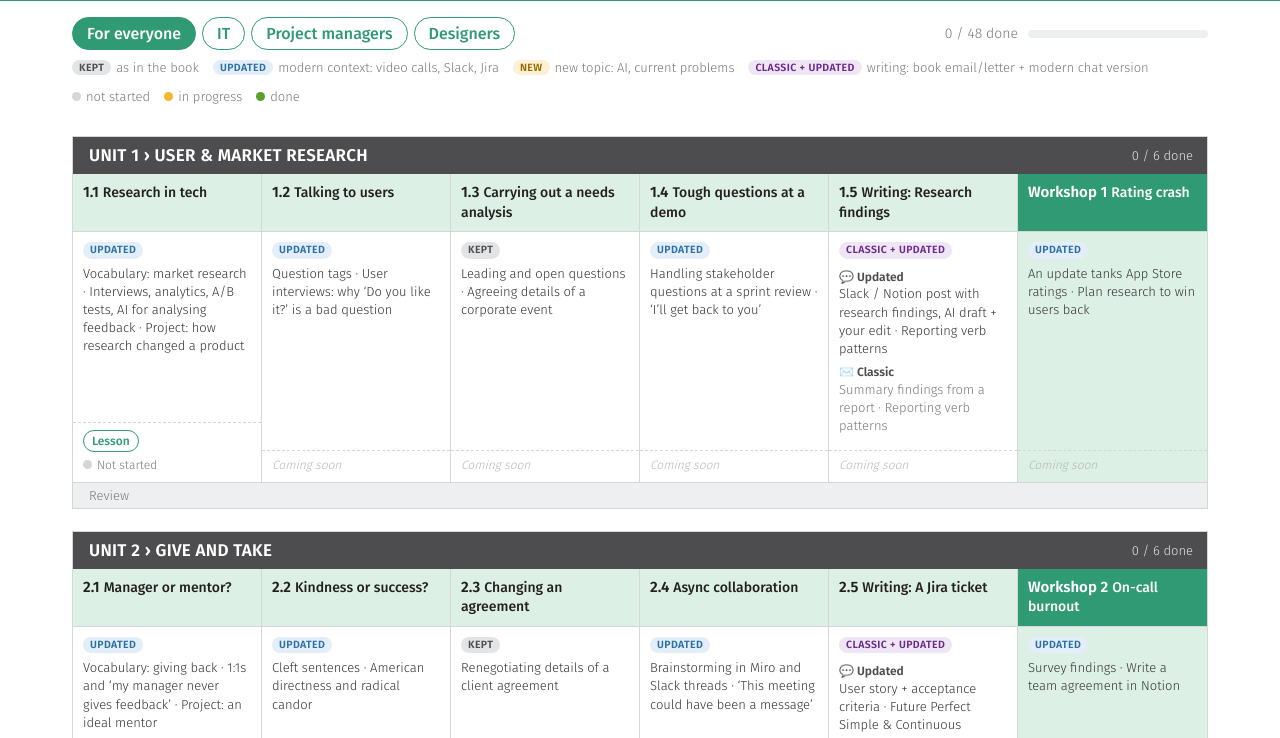
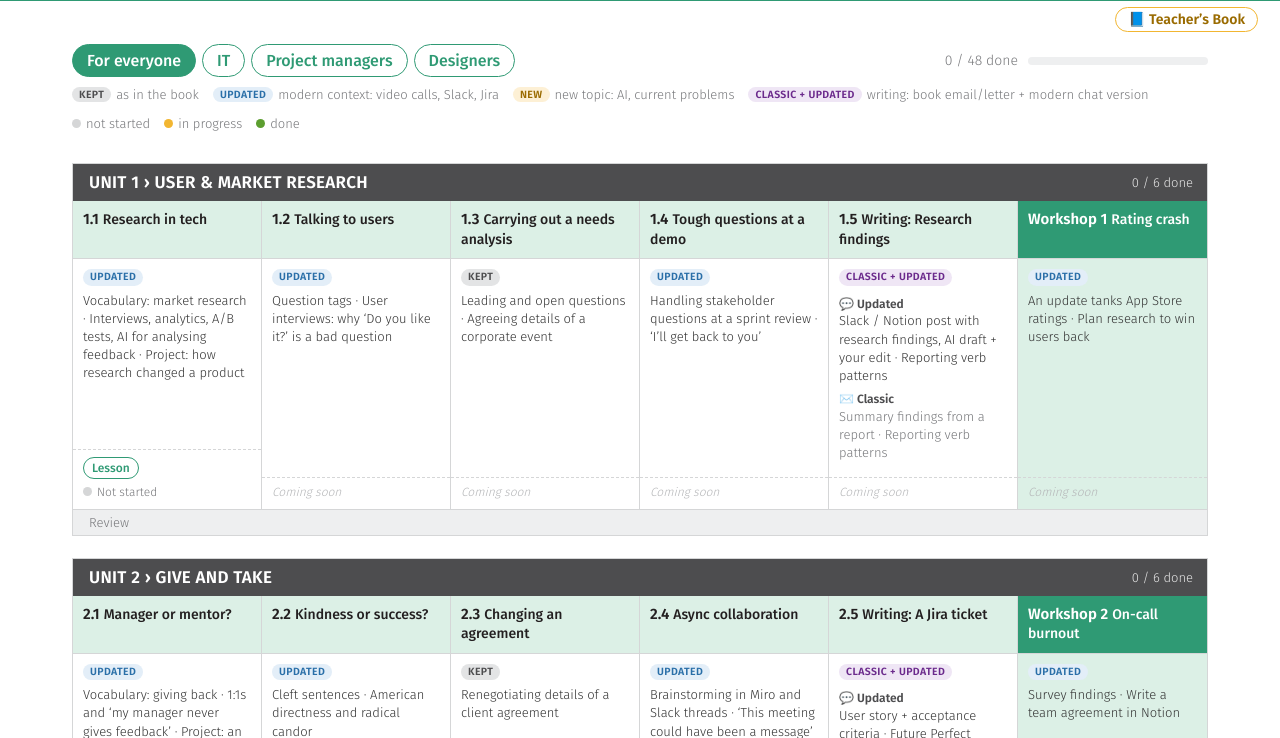
Before and after one commit to villevian/bp-b2plus, a plain HTML site: page index.html in a window 1280 px wide. Shown: the part 66-804 px from the top of the page. Drawn offline with Linux system fonts and the light colour scheme.

Commit message:
Contents: Teacher's Book link position
Co-Authored-By: Claude Opus 5.5 <noreply@anthropic.com>
Claude-Session: https://claude.ai/code/session_01XJYdMkmNQMm9BMxNHT2HWC

```diff
--- a/index.html
+++ b/index.html
@@ -52,7 +52,7 @@ footer{max-width:1180px;margin:0 auto;padding:0 22px 30px;font-size:12px;color:v
 @media(max-width:1000px){.grid{grid-template-columns:repeat(3,1fr)}.ls:nth-child(3n){border-right:0}.ls{border-bottom:1px solid #d5d6d7}}
 @media(max-width:620px){.grid{grid-template-columns:1fr}.ls{border-right:0}}
 </style></head><body>
-<header><div class="lv">B2+</div><h1>Business Partner · Contents</h1><div class="who" id="who">Template<b>All lessons</b></div><a href="teacher/index.html" style="margin-left:14px;font-size:14px;color:#9a6b00;font-weight:600;text-decoration:none">📘 Teacher’s Book</a></header>
+<header><div class="lv">B2+</div><h1>Business Partner · Contents</h1><div class="who" id="who">Template<b>All lessons</b></div></header><div style="text-align:right;padding:8px 22px 0"><a href="teacher/index.html" style="font-size:14px;color:#9a6b00;font-weight:600;text-decoration:none;border:1.5px solid #f2b631;border-radius:14px;padding:3px 12px">📘 Teacher’s Book</a></div>
 <div class="top">
  <div class="tracks" id="tracks"></div>
  <div class="prog"><span id="ptxt">0 / 0 done</span><div class="bar"><i id="pbar"></i></div></div>
@@ -78,7 +78,7 @@ const PROGRESS={};const COMMENTS={};
 const VARIANTS={"1.1": ["all"]};
 const PAGES={"1.1": ["lesson"]};  // pages ready per lesson in the template; missing → all three  // which track versions exist; missing → "all"             // filled from Supabase: {"1.1":"done","1.2":"progress"}
 let track=(STUDENT&&STUDENT.track)||"all";
-const path=(n,t,f)=>`lessons/${n.replace(".","-").toLowerCase()}/${t}/${f}.html?v=202611142250`;
+const path=(n,t,f)=>`lessons/${n.replace(".","-").toLowerCase()}/${t}/${f}.html?v=202611151026`;
 function render(){
  const box=document.getElementById("units");box.innerHTML="";let tot=0,done=0;
  DATA.units.forEach(([u,title,ls])=>{
@@ -103,6 +103,8 @@ function render(){
 }
 const tb=document.getElementById("tracks");
 if(STUDENT){document.getElementById("who").innerHTML=`Student<b>${STUDENT.name}</b>`;tb.style.display="none"}
+const CLIENT=null;  // corporate client template, e.g. "Zvenyhora": no track switch
+if(CLIENT&&!STUDENT){document.getElementById("who").innerHTML=`Client<b>${CLIENT}</b>`;tb.style.display="none"}
 TRACKS.forEach(([k,l])=>{const b=document.createElement("button");b.textContent=l;if(k===track)b.className="on";b.onclick=()=>{track=k;tb.querySelectorAll("button").forEach(x=>x.classList.remove("on"));b.className="on";render()};tb.appendChild(b)});
 render();
 /* Progress from Supabase (student pages only) */
```
